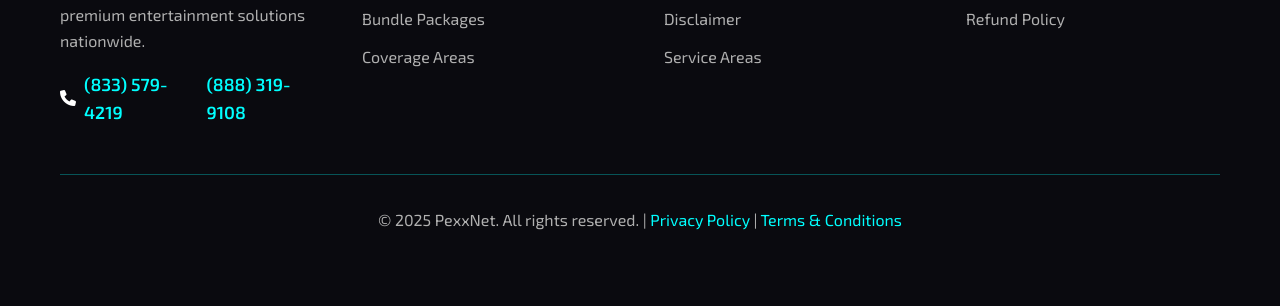
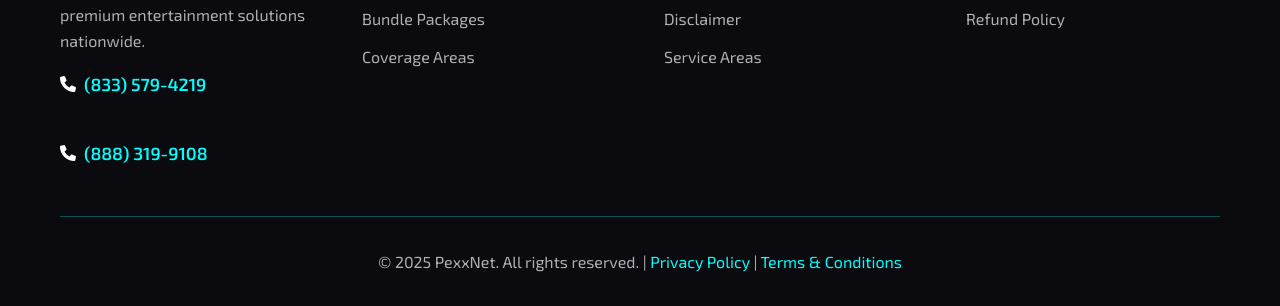
Before and after one commit to pexxnet/pexx-net, a website built with Vite: page privacy-policy.html in a window 1280 px wide. Shown: the part 4204-4510 px from the top of the page. Before the commit the page ends 4469 px from the top, so only its background shows below. Built offline with nearby package versions, Linux system fonts and the light colour scheme.

Commit message:
Update privacy-policy.html

```diff
--- a/privacy-policy.html
+++ b/privacy-policy.html
@@ -188,7 +188,12 @@
                     <div class="footer-phone">
                         <i class="fas fa-phone"></i>
                         <a href="tel:+18335794219">(833) 579-4219</a><br>
-                        <a href="tel:+18883199108">(888) 319-9108</a>
+                    </div>
+                    <br>
+                        <div class="footer-phone">
+                        <i class="fas fa-phone"></i>
+                         <a href="tel:+18883199108">(888) 319-9108</a>
+
                     </div>
                 </div>
                 <div class="footer-section">
```
